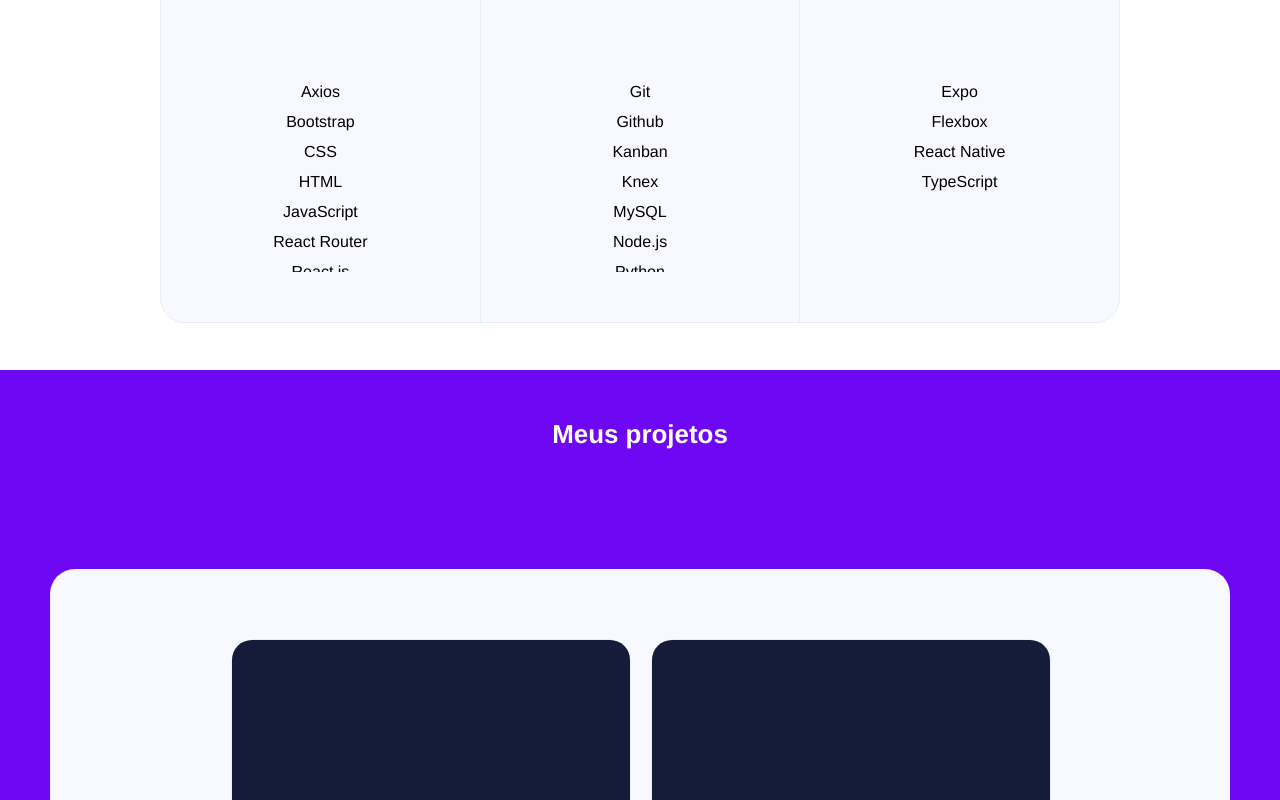
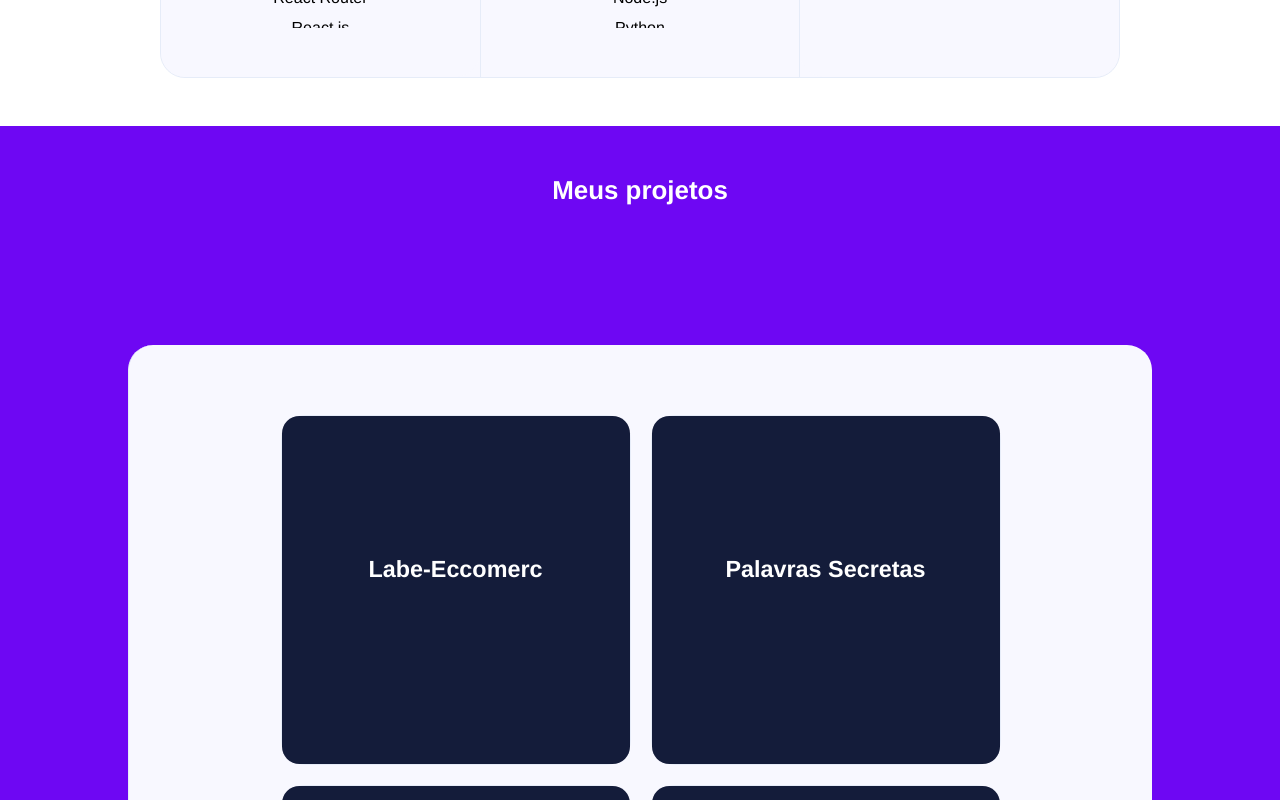
Before and after one commit to MathMendesReis/portifolio_dev, a React (Create React App) app in the folder portifolio_dev/: page / in a window 1280 px wide. Shown: the part 1880-2680 px from the top of the page. Built offline with nearby package versions, Linux system fonts and the light colour scheme.

Commit message:
ja melhorou a responsividade

```diff
--- a/portifolio_dev/src/components/about_me/styled.js
+++ b/portifolio_dev/src/components/about_me/styled.js
@@ -2,7 +2,7 @@
 
 export const BoxAbout_me = styled.div`
 background-color: ${props => props.theme.colors.backgroundSecundary};
-height: 100vh;
+height: auto;
 display: flex;
 flex-direction: column;
 align-items: center;
@@ -10,13 +10,13 @@
 color: ${props => props.theme.text.textWhite};
 padding-top: 110px;
 width: 100%;
+width: 100%;
 p{
     width: 50vw;
     text-align: center;
     line-height: 1.7;
+    margin-bottom: 80px;
     font-size: calc( 16px + (24 - 16) * (40vw - 400px) / (800 - 400) );
-
-
 }
 h1{
     font-size: calc( 16px + (24 - 16) * (70vw - 400px) / (800 - 400) );
--- a/portifolio_dev/src/components/footer/styled.js
+++ b/portifolio_dev/src/components/footer/styled.js
@@ -2,13 +2,17 @@
 
 export const FooterBox = styled.footer`
     height: 350px;
-    margin-top: 550px;
+    /* margin-top: 550px; */
     background-color: ${props => props.theme.colors.backgroundSecundary};
     display: flex;
     flex-direction: column;
     justify-content: center;
     align-items: center;
     width: 100%;
+    margin-top: 60vh;
+    @media screen and (max-width: 963px) {
+        margin-top: 0.5vh;
+}
 
     div{
         display: flex;
--- a/portifolio_dev/src/components/projects/card/styled.js
+++ b/portifolio_dev/src/components/projects/card/styled.js
@@ -1,8 +1,8 @@
 import styled from "styled-components";
 
 export const ContainerCard = styled.div`
-height: 400px;
-width: 400px;
+height: 350px;
+width: 350px;
 cursor: pointer;
 transition: transform 0.3s ease-in-out;
 border: 1px solid #E6ECF8;
--- a/portifolio_dev/src/components/projects/styled.js
+++ b/portifolio_dev/src/components/projects/styled.js
@@ -7,15 +7,15 @@
     height: 100vh;
     padding: 50px;
     margin-top: 50px;
+    width: 100vw;
     display: flex;
     flex-wrap: nowrap;
-    gap: 20px;
+    gap: 20%;
     flex-direction: column;
     align-items: center;
     background-color: yellow;
     margin-bottom: 50px;
     background-color: ${props => props.theme.colors.backgroundSecundary};
-
 `
 export const ContainerProjects = styled.div`
     display: flex;
@@ -29,10 +29,9 @@
     justify-content: center;
     padding-top: 70px;
     padding-bottom: 70px;
-    @media screen and (max-width: 535px) {
-    height:auto;
-    width: 90%;
-}
+    padding-left: 25px;
+    padding-right: 25px;
+    width: 80vw;
     h1{
     margin-bottom: 100px;
     color: ${props => props.theme.text.textWhite};
@@ -42,7 +41,7 @@
 
 `
 export const TitleCard = styled.h1`
-    margin-bottom: 100px;
+    /* margin-bottom: 100px; */
     color: ${props => props.theme.text.textWhite};
     font-weight: 1000;
     font-size: calc( 16px + (24 - 16) * (70vw - 400px) / (800 - 400) );
```
Also changed, not shown: portifolio_dev/src/components/header/styled.js (+1 -13 lines).
